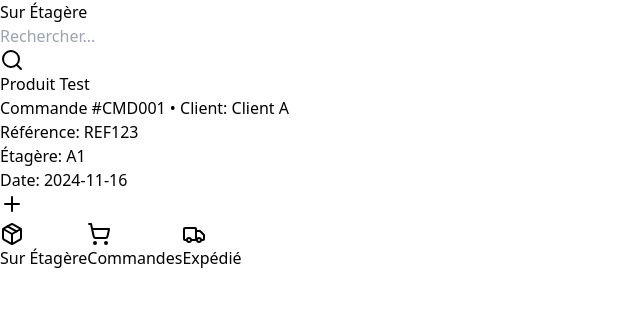
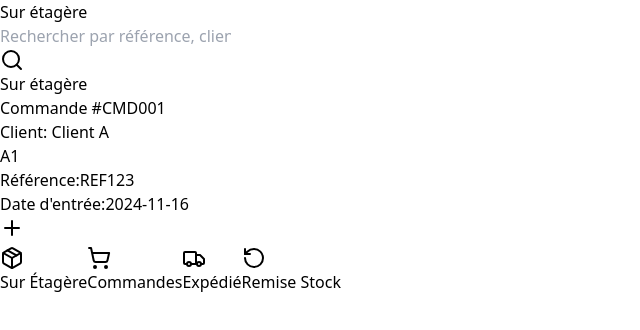
Before and after one commit to julesalut/LogisitiqueKSM, a Next.js app: page / in a window 1280 px wide. Shown: the top 330 px of the page, without its empty margins (0-640 px from the left). Built offline with nearby package versions, Linux system fonts and the light colour scheme.

Commit message:
Update page.tsx

```diff
--- a/app/page.tsx
+++ b/app/page.tsx
@@ -1,25 +1,58 @@
 'use client';
 
 import React, { useState } from 'react';
-import { Plus, Search, Package, Truck, ShoppingCart, X } from 'lucide-react';
+import { Plus, Search, Package, Truck, ShoppingCart, X, RotateCcw } from 'lucide-react';
+
+type ProductStatus = 'shelf' | 'ordered' | 'shipped' | 'restocked';
+
+interface Product {
+  id: string;
+  reference: string;
+  client: string;
+  orderNumber: string;
+  shelf: string;
+  date: string;
+  shippedDate?: string;
+  restockDate?: string;
+  status: ProductStatus;
+}
 
 const LogistiqueApp = () => {
-  const [activeTab, setActiveTab] = useState('shelf');
+  const [activeTab, setActiveTab] = useState<ProductStatus>('shelf');
   const [showAddForm, setShowAddForm] = useState(false);
   const [searchTerm, setSearchTerm] = useState('');
 
-  const [products, setProducts] = useState([
+  const [products, setProducts] = useState<Product[]>([
     {
       id: "P001",
-      name: "Produit Test",
       reference: "REF123",
       client: "Client A",
       orderNumber: "CMD001",
       date: "2024-11-16",
       shelf: "A1",
-      status: "shelf"
+      status: "shelf",
     }
   ]);
+
+  const getStatusColor = (status: ProductStatus) => {
+    switch (status) {
+      case 'shipped': return 'bg-green-500 hover:bg-green-600';
+      case 'ordered': return 'bg-orange-500 hover:bg-orange-600';
+      case 'shelf': return 'bg-yellow-400 hover:bg-yellow-500';
+      case 'restocked': return 'bg-pink-500 hover:bg-pink-600';
+      default: return 'bg-gray-500';
+    }
+  };
+
+  const getStatusText = (status: ProductStatus) => {
+    switch (status) {
+      case 'shipped': return 'Expédié';
+      case 'ordered': return 'En commande';
+      case 'shelf': return 'Sur étagère';
+      case 'restocked': return 'Remise en stock';
+      default: return status;
+    }
+  };
 
   const handleAddProduct = (e: React.FormEvent<HTMLFormElement>) => {
     e.preventDefault();
@@ -27,7 +60,6 @@ const LogistiqueApp = () => {
     const formData = new FormData(form);
     const newProduct = {
       id: `P${String(products.length + 1).padStart(3, '0')}`,
-      name: formData.get('name')?.toString() || '',
       reference: formData.get('reference')?.toString() || '',
       client: formData.get('client')?.toString() || '',
       orderNumber: formData.get('orderNumber')?.toString() || '',
@@ -37,27 +69,26 @@ const LogistiqueApp = () => {
     };
     setProducts([...products, newProduct]);
     setShowAddForm(false);
-};
+  };
 
   return (
-    <div className="min-h-screen bg-gray-50 pb-20">
+    <div className="min-h-screen bg-gray-50 pb-24">
       {/* Header */}
       <div className="bg-white shadow-sm fixed top-0 left-0 right-0 z-10">
         <div className="max-w-xl mx-auto px-4 py-4">
           <div className="flex items-center justify-between mb-4">
             <h1 className="text-2xl font-semibold">
-              {activeTab === 'shelf' ? 'Sur Étagère' :
-               activeTab === 'ordered' ? 'Commandes' : 'Expédié'}
+              {getStatusText(activeTab)}
             </h1>
           </div>
 
           <div className="relative">
             <input
               type="text"
-              placeholder="Rechercher..."
+              placeholder="Rechercher par référence, client..."
               value={searchTerm}
               onChange={(e) => setSearchTerm(e.target.value)}
-              className="w-full bg-gray-100 rounded-xl py-3 px-4 pl-10"
+              className="w-full bg-gray-100 rounded-xl py-3 px-4 pl-10 focus:outline-none focus:ring-2 focus:ring-blue-500"
             />
             <Search className="absolute left-3 top-3.5 w-5 h-5 text-gray-400" />
           </div>
@@ -66,24 +97,53 @@ const LogistiqueApp = () => {
 
       {/* Liste des produits */}
       <div className="max-w-xl mx-auto px-4 pt-32 pb-6">
-        <div className="space-y-4">
+        <div className="space-y-6">
           {products
             .filter(product => {
               const matchesSearch = (
-                product.name.toLowerCase().includes(searchTerm.toLowerCase()) ||
                 product.reference.toLowerCase().includes(searchTerm.toLowerCase()) ||
-                product.client.toLowerCase().includes(searchTerm.toLowerCase())
+                product.client.toLowerCase().includes(searchTerm.toLowerCase()) ||
+                product.orderNumber.toLowerCase().includes(searchTerm.toLowerCase())
               );
               return matchesSearch && (activeTab === product.status);
             })
             .map((product) => (
-              <div key={product.id} className="bg-white rounded-xl shadow-sm p-4">
-                <h3 className="font-medium text-lg">{product.name}</h3>
-                <div className="mt-2 space-y-1 text-sm text-gray-600">
-                  <p>Commande #{product.orderNumber} • Client: {product.client}</p>
-                  <p>Référence: {product.reference}</p>
-                  <p>Étagère: {product.shelf}</p>
-                  <p>Date: {product.date}</p>
+              <div key={product.id} className="bg-white rounded-xl shadow-sm overflow-hidden">
+                <div className={`px-4 py-3 ${getStatusColor(product.status)} text-white`}>
+                  <span className="font-medium">{getStatusText(product.status)}</span>
+                </div>
+                <div className="p-4 space-y-3">
+                  <div className="flex justify-between items-start">
+                    <div>
+                      <p className="font-medium">Commande #{product.orderNumber}</p>
+                      <p className="text-sm text-gray-500">Client: {product.client}</p>
+                    </div>
+                    <span className="text-sm font-medium bg-gray-100 px-3 py-1 rounded-full">
+                      {product.shelf}
+                    </span>
+                  </div>
+                  <div className="space-y-1 text-sm text-gray-600">
+                    <p className="flex justify-between">
+                      <span>Référence:</span>
+                      <span className="font-medium">{product.reference}</span>
+                    </p>
+                    <p className="flex justify-between">
+                      <span>Date d'entrée:</span>
+                      <span className="font-medium">{product.date}</span>
+                    </p>
+                    {product.shippedDate && (
+                      <p className="flex justify-between">
+                        <span>Date d'expédition:</span>
+                        <span className="font-medium">{product.shippedDate}</span>
+                      </p>
+                    )}
+                    {product.restockDate && (
+                      <p className="flex justify-between">
+                        <span>Date de remise en stock:</span>
+                        <span className="font-medium">{product.restockDate}</span>
+                      </p>
+                    )}
+                  </div>
                 </div>
               </div>
             ))}
@@ -93,7 +153,7 @@ const LogistiqueApp = () => {
       {/* Bouton d'ajout */}
       <button
         onClick={() => setShowAddForm(true)}
-        className="fixed right-4 bottom-24 bg-blue-500 text-white rounded-full p-4 shadow-lg"
+        className="fixed right-4 bottom-24 bg-blue-500 text-white rounded-full p-4 shadow-lg hover:bg-blue-600 transition-colors"
       >
         <Plus className="w-6 h-6" />
       </button>
@@ -103,8 +163,8 @@ const LogistiqueApp = () => {
         <div className="max-w-xl mx-auto px-4 py-2 flex justify-around">
           <button
             onClick={() => setActiveTab('shelf')}
-            className={`flex flex-col items-center p-2 ${
-              activeTab === 'shelf' ? 'text-blue-500' : 'text-gray-400'
+            className={`flex flex-col items-center p-2 transition-colors ${
+              activeTab === 'shelf' ? 'text-yellow-500' : 'text-gray-400'
             }`}
           >
             <Package className="w-6 h-6" />
@@ -113,8 +173,8 @@ const LogistiqueApp = () => {
 
           <button
             onClick={() => setActiveTab('ordered')}
-            className={`flex flex-col items-center p-2 ${
-              activeTab === 'ordered' ? 'text-blue-500' : 'text-gray-400'
+            className={`flex flex-col items-center p-2 transition-colors ${
+              activeTab === 'ordered' ? 'text-orange-500' : 'text-gray-400'
             }`}
           >
             <ShoppingCart className="w-6 h-6" />
@@ -123,43 +183,47 @@ const LogistiqueApp = () => {
 
           <button
             onClick={() => setActiveTab('shipped')}
-            className={`flex flex-col items-center p-2 ${
-              activeTab === 'shipped' ? 'text-blue-500' : 'text-gray-400'
+            className={`flex flex-col items-center p-2 transition-colors ${
+              activeTab === 'shipped' ? 'text-green-500' : 'text-gray-400'
             }`}
           >
             <Truck className="w-6 h-6" />
             <span className="text-xs mt-1">Expédié</span>
+          </button>
+
+          <button
+            onClick={() => setActiveTab('restocked')}
+            className={`flex flex-col items-center p-2 transition-colors ${
+              activeTab === 'restocked' ? 'text-pink-500' : 'text-gray-400'
+            }`}
+          >
+            <RotateCcw className="w-6 h-6" />
+            <span className="text-xs mt-1">Remise Stock</span>
           </button>
         </div>
       </div>
 
       {/* Modal d'ajout */}
       {showAddForm && (
-        <div className="fixed inset-0 bg-black/50 flex items-center justify-center p-4">
-          <div className="bg-white rounded-xl w-full max-w-md p-6">
-            <div className="flex justify-between items-center mb-4">
+        <div className="fixed inset-0 bg-black/50 backdrop-blur-sm flex items-center justify-center p-4 z-50">
+          <div className="bg-white rounded-xl w-full max-w-md p-6 shadow-xl">
+            <div className="flex justify-between items-center mb-6">
               <h3 className="text-lg font-semibold">Nouveau Produit</h3>
-              <button onClick={() => setShowAddForm(false)}>
+              <button
+                onClick={() => setShowAddForm(false)}
+                className="p-2 hover:bg-gray-100 rounded-full"
+              >
                 <X className="w-5 h-5" />
               </button>
             </div>
 
             <form onSubmit={handleAddProduct} className="space-y-4">
               <div>
-                <label className="block text-sm font-medium mb-1">Nom</label>
-                <input
-                  type="text"
-                  name="name"
-                  className="w-full rounded-lg border p-2"
-                  required
-                />
-              </div>
-              <div>
                 <label className="block text-sm font-medium mb-1">Référence</label>
                 <input
                   type="text"
                   name="reference"
-                  className="w-full rounded-lg border p-2"
+                  className="w-full rounded-lg border p-3 bg-gray-50"
                   required
                 />
               </div>
@@ -168,7 +232,7 @@ const LogistiqueApp = () => {
                 <input
                   type="text"
                   name="client"
-                  className="w-full rounded-lg border p-2"
+                  className="w-full rounded-lg border p-3 bg-gray-50"
                   required
                 />
               </div>
@@ -177,7 +241,7 @@ const LogistiqueApp = () => {
                 <input
                   type="text"
                   name="orderNumber"
-                  className="w-full rounded-lg border p-2"
+                  className="w-full rounded-lg border p-3 bg-gray-50"
                   required
                 />
               </div>
@@ -186,7 +250,7 @@ const LogistiqueApp = () => {
                 <input
                   type="text"
                   name="shelf"
-                  className="w-full rounded-lg border p-2"
+                  className="w-full rounded-lg border p-3 bg-gray-50"
                   required
                 />
               </div>
@@ -195,13 +259,13 @@ const LogistiqueApp = () => {
                 <input
                   type="date"
                   name="date"
-                  className="w-full rounded-lg border p-2"
+                  className="w-full rounded-lg border p-3 bg-gray-50"
                   required
                 />
               </div>
               <button
                 type="submit"
-                className="w-full bg-blue-500 text-white rounded-lg py-2 mt-4"
+                className="w-full bg-blue-500 text-white rounded-xl py-3 font-medium hover:bg-blue-600 transition-colors"
               >
                 Ajouter
               </button>
```
